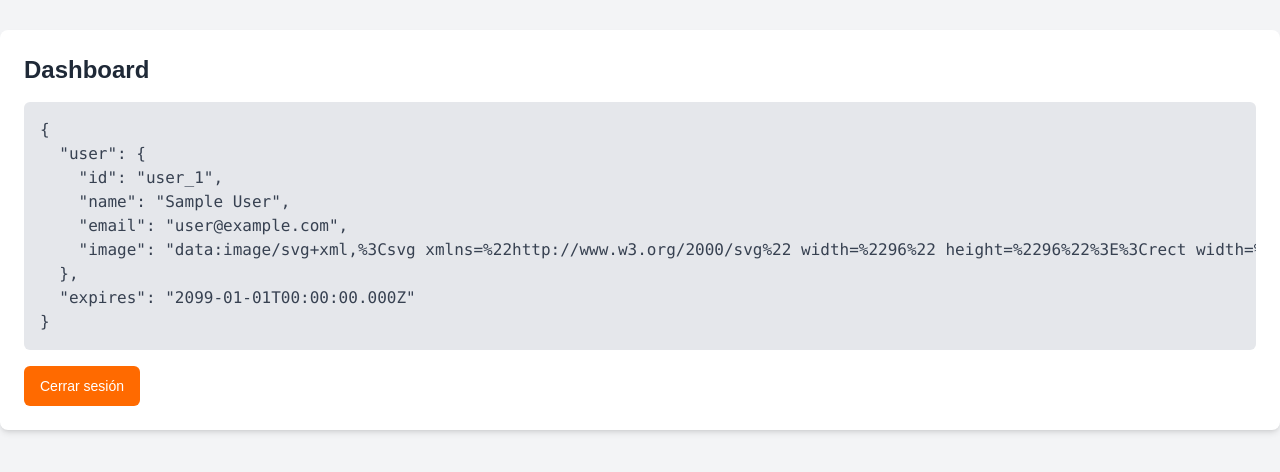
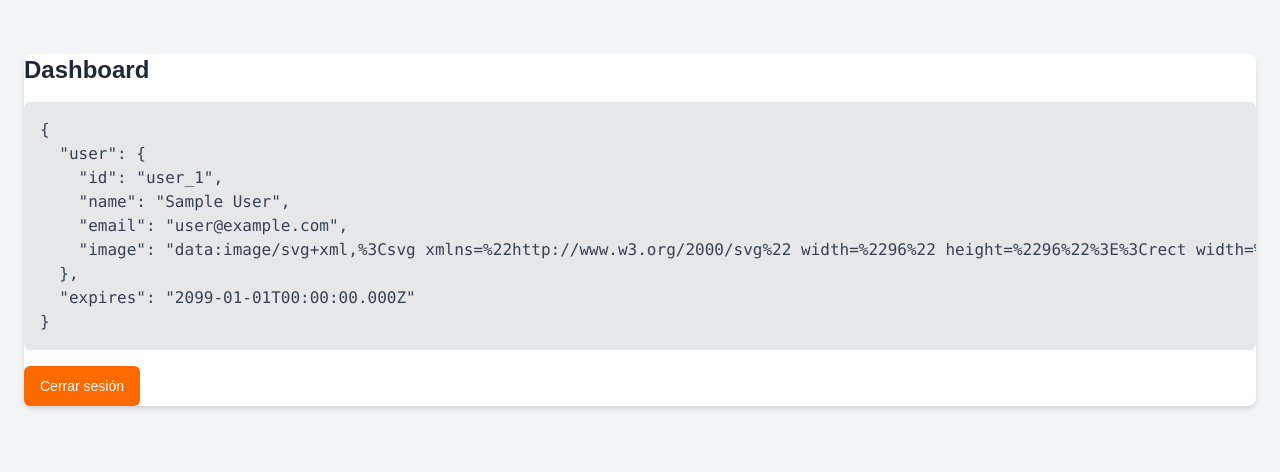
Before and after one commit to cliffdaniel/app-asdeporte-login, a Next.js app: page /dashboard in a window 1280 px wide. Shown: the part 170-642 px from the top of the page. Built offline with nearby package versions, Linux system fonts and the light colour scheme; no server answers; sample sign-in values are in the browser's storage.

Commit message:
style: update padding container dashboard

```diff
--- a/src/app/(protected)/dashboard/page.tsx
+++ b/src/app/(protected)/dashboard/page.tsx
@@ -10,8 +10,8 @@ export default async function DashboardPage() {
     }
 
     return (
-        <div className="min-h-screen bg-gray-100 flex items-center justify-center">
-            <div className="container mx-auto p-6 bg-white shadow-md rounded-lg">
+        <div className="p-6 min-h-screen bg-gray-100 flex items-center justify-center">
+            <div className="container mx-auto bg-white shadow-md rounded-lg">
                 <h1 className="text-2xl font-bold mb-4 text-gray-800">
                     Dashboard
                 </h1>
```
